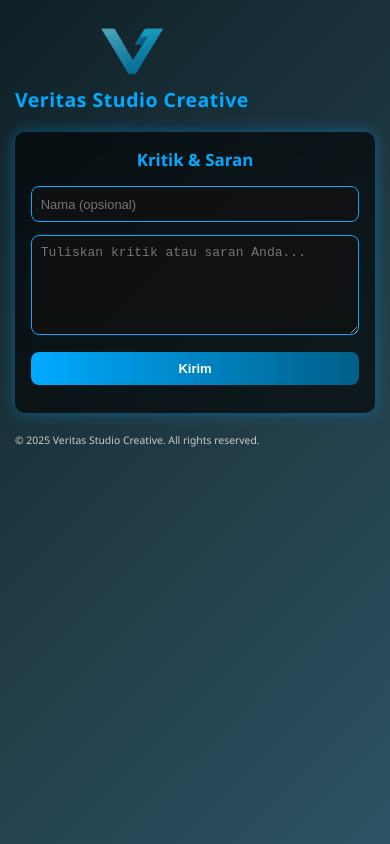
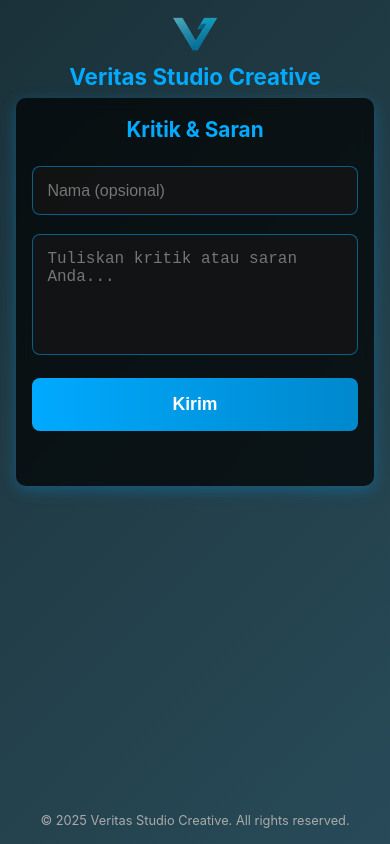
Before and after one commit to Azhar4409/kritik-saran, a plain HTML site: page index.html in a window 390 px wide. Drawn offline with Linux system fonts and the light colour scheme.

Commit message:
Update index.html

```diff
--- a/index.html
+++ b/index.html
@@ -2,31 +2,29 @@
 <html lang="id">
 <head>
   <meta charset="UTF-8">
-  <meta name="viewport" content="width=device-width, initial-scale=1.0, minimum-scale=1.0, maximum-scale=1.0, user-scalable=no">
+  <meta name="viewport" content="width=device-width, initial-scale=1.0, maximum-scale=1.0, user-scalable=no">
   <title>Kritik & Saran - Veritas Studio Creative</title>
   <style>
     :root {
-      font-size: 14px;
+      font-size: 16px;
     }
 
     * {
       margin: 0;
       padding: 0;
       box-sizing: border-box;
+      -webkit-tap-highlight-color: transparent;
     }
 
     body {
-      font-family: 'Segoe UI', Roboto, sans-serif;
+      font-family: -apple-system, BlinkMacSystemFont, 'Segoe UI', Roboto, Oxygen, Ubuntu, Cantarell, sans-serif;
       min-height: 100vh;
       display: flex;
-      justify-content: center;
-      align-items: center;
+      flex-direction: column;
       background: linear-gradient(135deg, #0f2027, #203a43, #2c5364);
-      animation: gradientBG 15s ease infinite;
       color: #fff;
-      flex-direction: column;
-      text-align: center;
-      padding: 20px;
+      padding: 0;
+      margin: 0;
     }
 
     @keyframes gradientBG {
@@ -36,125 +34,146 @@
     }
 
     header {
-      margin-bottom: 1.5rem;
+      padding: 1.5rem 1rem 0;
       text-align: center;
+      margin-bottom: 0.5rem;
     }
 
     header img {
-      width: 70px;
+      width: 60px;
       height: auto;
-      margin-bottom: 0.5rem;
     }
 
     header h1 {
-      font-size: 1.5rem;
+      font-size: 1.4rem;
       color: #00aaff;
-      letter-spacing: 0.5px;
+      margin-top: 0.5rem;
+    }
+
+    main {
+      flex: 1;
+      display: flex;
+      flex-direction: column;
+      padding: 0 1rem 1rem;
+      width: 100%;
     }
 
     .form-container {
-      background: rgba(0, 0, 0, 0.6);
-      backdrop-filter: blur(10px);
-      padding: 1.5rem;
+      background: rgba(0, 0, 0, 0.7);
+      backdrop-filter: blur(8px);
+      padding: 1.5rem 1rem;
       border-radius: 12px;
-      box-shadow: 0 0 15px rgba(0, 162, 255, 0.4);
+      box-shadow: 0 4px 15px rgba(0, 162, 255, 0.3);
       width: 100%;
-      max-width: 400px;
-      transition: all 0.3s ease;
+      margin: 0 auto;
     }
 
     .form-container h2 {
       text-align: center;
-      margin-bottom: 1.2rem;
-      font-weight: 600;
+      margin-bottom: 1.5rem;
+      font-size: 1.3rem;
       color: #00aaff;
-      font-size: 1.3rem;
     }
 
     .form-group {
-      margin-bottom: 1rem;
-    }
-
-    input, textarea, button {
-      width: 100%;
-      padding: 0.8rem;
-      border-radius: 8px;
-      border: none;
-      font-size: 1rem;
-      transition: 0.3s;
+      margin-bottom: 1.2rem;
     }
 
     input, textarea {
-      background-color: rgba(17, 17, 17, 0.8);
+      width: 100%;
+      padding: 1rem;
+      border-radius: 8px;
+      font-size: 1rem;
+      border: none;
+      background-color: rgba(20, 20, 20, 0.8);
       color: #fff;
-      border: 1px solid #00aaff;
+      border: 1px solid rgba(0, 170, 255, 0.5);
     }
 
     textarea {
-      min-height: 120px;
-      resize: vertical;
+      min-height: 150px;
+      resize: none;
     }
 
     input:focus, textarea:focus {
       outline: none;
-      box-shadow: 0 0 8px #00aaff;
-      background-color: rgba(17, 17, 17, 0.9);
+      border-color: #00aaff;
+      box-shadow: 0 0 0 2px rgba(0, 170, 255, 0.3);
     }
 
     button {
-      background: linear-gradient(90deg, #00aaff, #005f88);
+      width: 100%;
+      padding: 1rem;
+      background: linear-gradient(to right, #00aaff, #0088cc);
       color: white;
       font-weight: bold;
+      border: none;
+      border-radius: 8px;
+      font-size: 1.1rem;
       cursor: pointer;
-      border: none;
-      font-size: 1rem;
-      padding: 0.9rem;
+      transition: all 0.2s;
     }
 
-    button:hover {
-      box-shadow: 0 0 10px #00aaff, 0 0 20px #00aaff inset;
+    button:active {
+      transform: scale(0.98);
+      background: linear-gradient(to right, #0088cc, #006699);
     }
 
     #status {
       text-align: center;
       margin-top: 1rem;
-      font-style: italic;
       font-size: 0.9rem;
+      min-height: 1.2rem;
     }
 
     footer {
-      margin-top: 1.5rem;
+      padding: 1rem;
       font-size: 0.8rem;
-      color: #ccc;
+      color: #aaa;
       text-align: center;
     }
 
-    /* Responsive untuk mobile */
-    @media (max-width: 480px) {
+    /* Responsive khusus untuk mobile */
+    @media (max-width: 768px) {
       :root {
-        font-size: 13px;
+        font-size: 18px; /* Ukuran font lebih besar di mobile */
       }
 
       body {
-        padding: 15px;
-        align-items: flex-start;
-        justify-content: flex-start;
-        padding-top: 2rem;
+        background-size: 200% 200%;
+        animation: gradientBG 10s ease infinite;
+      }
+
+      header {
+        padding-top: 1rem;
+      }
+
+      header img {
+        width: 50px;
       }
 
       .form-container {
-        padding: 1.2rem;
-        width: 100%;
-        max-width: 100%;
+        padding: 1.2rem 1rem;
         border-radius: 10px;
       }
 
-      input, textarea, button {
-        padding: 0.7rem;
+      input, textarea {
+        padding: 0.9rem;
+        font-size: 1rem;
+      }
+
+      button {
+        padding: 1rem;
+      }
+    }
+
+    @media (max-width: 480px) {
+      :root {
+        font-size: 16px;
       }
 
       textarea {
-        min-height: 100px;
+        min-height: 120px;
       }
     }
   </style>
@@ -166,6 +185,7 @@
     <h1>Veritas Studio Creative</h1>
   </header>
 
+  <main>
     <div class="form-container">
       <h2>Kritik & Saran</h2>
       <form id="kritikForm">
@@ -179,36 +199,47 @@
       </form>
       <p id="status"></p>
     </div>
+  </main>
 
   <footer>
     &copy; <span id="year"></span> Veritas Studio Creative. All rights reserved.
   </footer>
 
   <script>
-    const scriptURL = "https://script.google.com/macros/s/AKfycbz3qwSVVNphdefo0mEbfxR7nHvSUMJ-GfWAw_y71orkEgAtceeHy0WVInsIlh702oEX/exec"
+    const scriptURL = "https://script.google.com/macros/s/AKfycbz3qwSVVNphdefo0mEbfxR7nHvSUMJ-GfWAw_y71orkEgAtceeHy0WVInsIlh702oEX/exec";
     const form = document.getElementById("kritikForm");
     const status = document.getElementById("status");
 
-    form.addEventListener("submit", e => {
+    document.getElementById("year").textContent = new Date().getFullYear();
+
+    form.addEventListener("submit", async (e) => {
       e.preventDefault();
+
       status.textContent = "Mengirim...";
-      fetch(scriptURL, {
+      status.style.color = "#fff";
+
+      try {
+        const response = await fetch(scriptURL, {
           method: "POST",
           body: new FormData(form)
-      })
-      .then(response => {
-        status.textContent = "🎉 Terima kasih! Kritik Anda sudah dikirim.";
+        });
+
+        if (response.ok) {
+          status.textContent = "✓ Terima kasih! Pesan terkirim.";
+          status.style.color = "#00ff88";
           form.reset();
+
           setTimeout(() => {
             status.textContent = "";
           }, 3000);
-      })
-      .catch(error => {
-        status.textContent = "❌ Gagal mengirim. Coba lagi nanti.";
+        } else {
+          throw new Error('Gagal mengirim');
+        }
+      } catch (error) {
+        status.textContent = "✗ Gagal mengirim. Coba lagi.";
+        status.style.color = "#ff5555";
+      }
     });
-    });
-
-    document.getElementById("year").textContent = new Date().getFullYear();
   </script>
 </body>
 </html>
```
Lines whose indentation alone changed are shown as unchanged.
